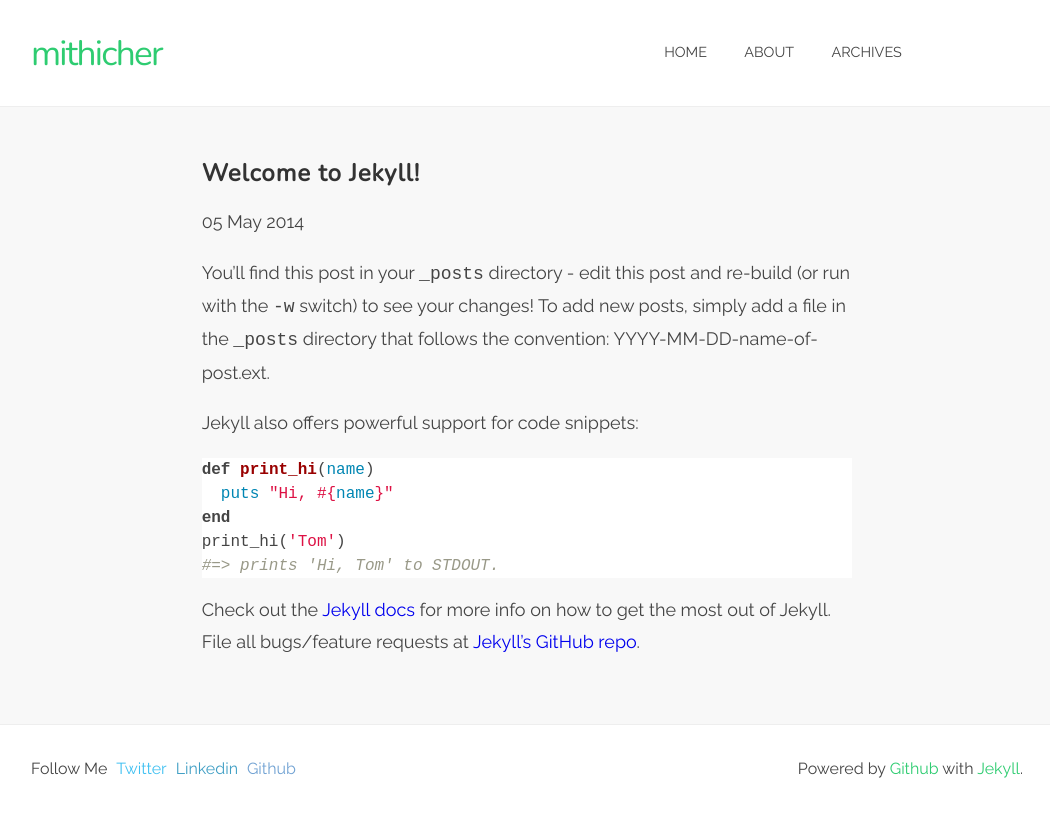
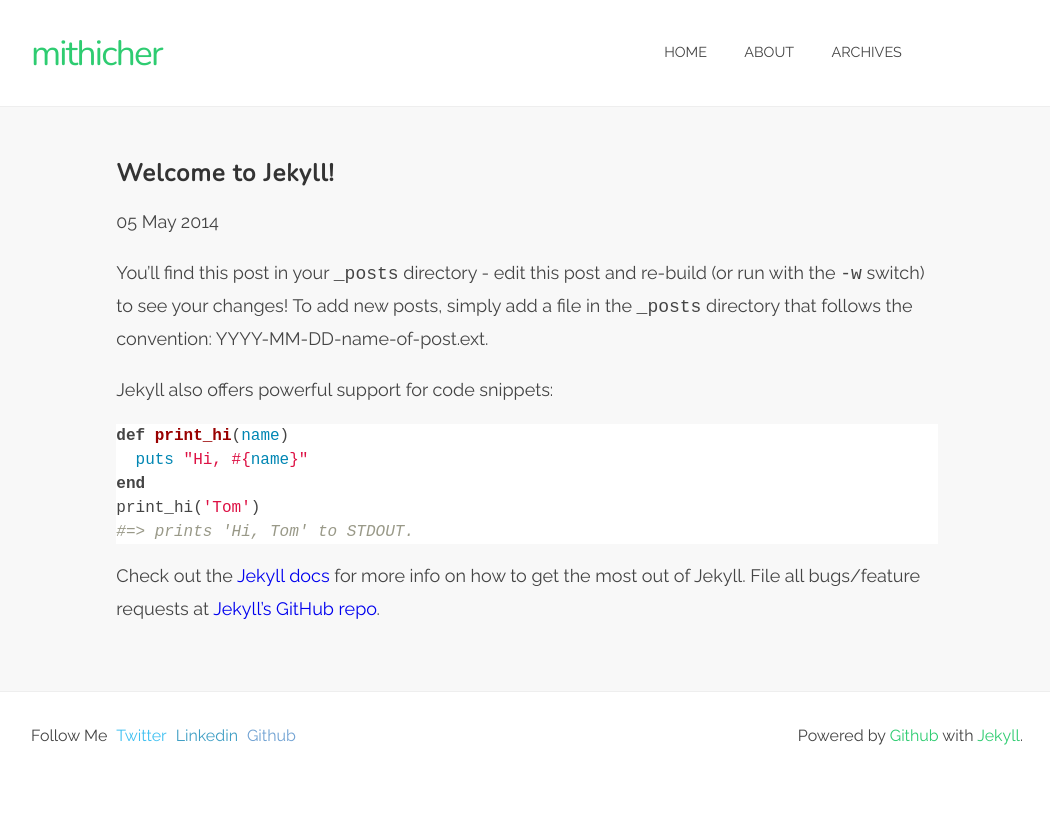
Before and after one commit to mithicher/mithicher.github.io, a Jekyll site: the page built from _posts/2014-05-05-welcome-to-jekyll.markdown, in a window 1280 px wide. Shown: the top 817 px of the page, without its empty margins (113-1163 px from the left). Built offline with Jekyll 4.4.1, drawn with Linux system fonts in a browser that asks for light colours; Markdown is read by kramdown in place of the engine named in the settings.

Commit message:
Initial commit

```diff
--- a/_layouts/default.html
+++ b/_layouts/default.html
@@ -37,7 +37,7 @@
 
 		<div class="main">
 			<div class="row">
-				<div class="columns eight offset-by-two">
+				<div class="columns ten offset-by-one">
 
 					{{ content }}
 
```
